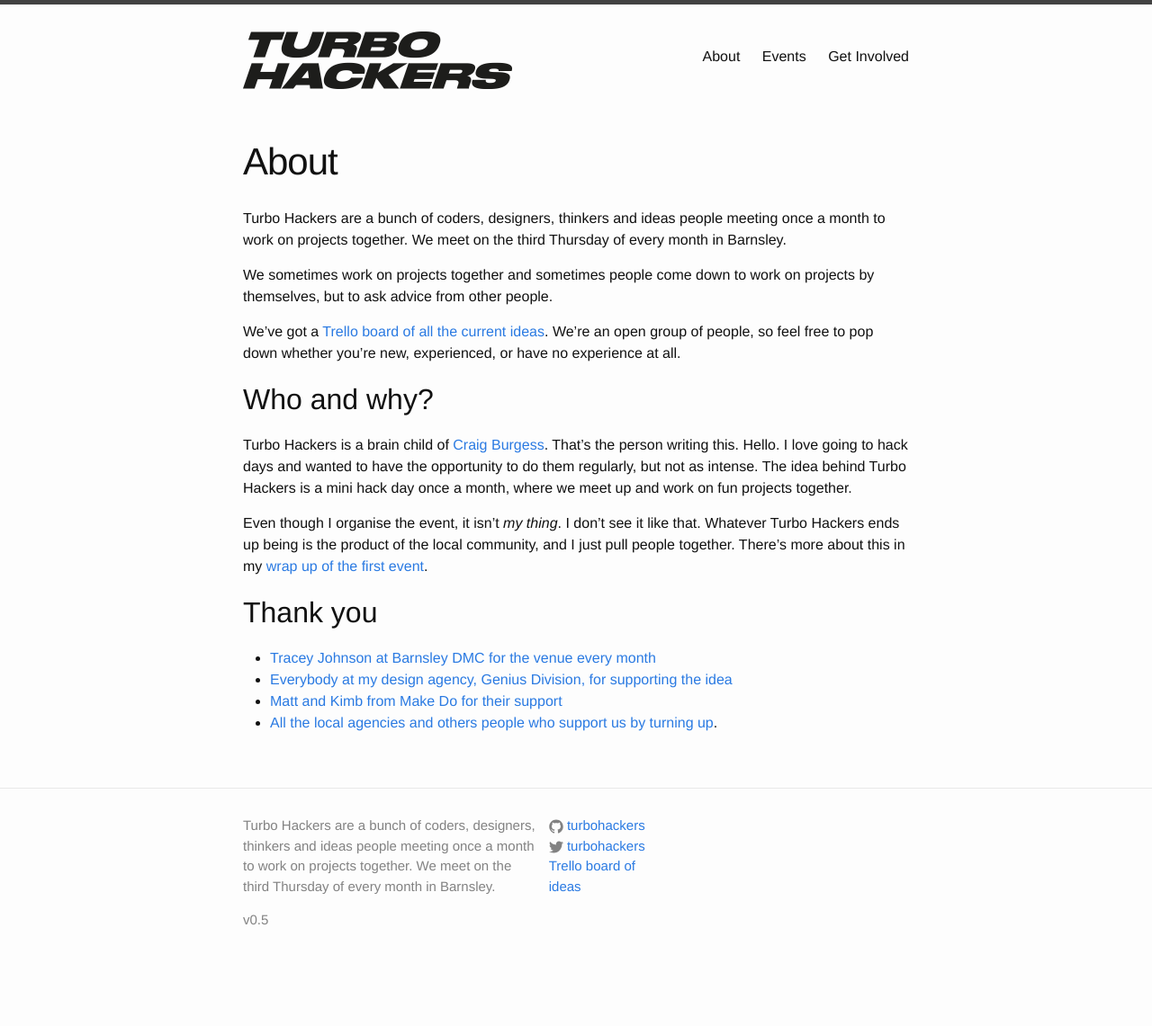
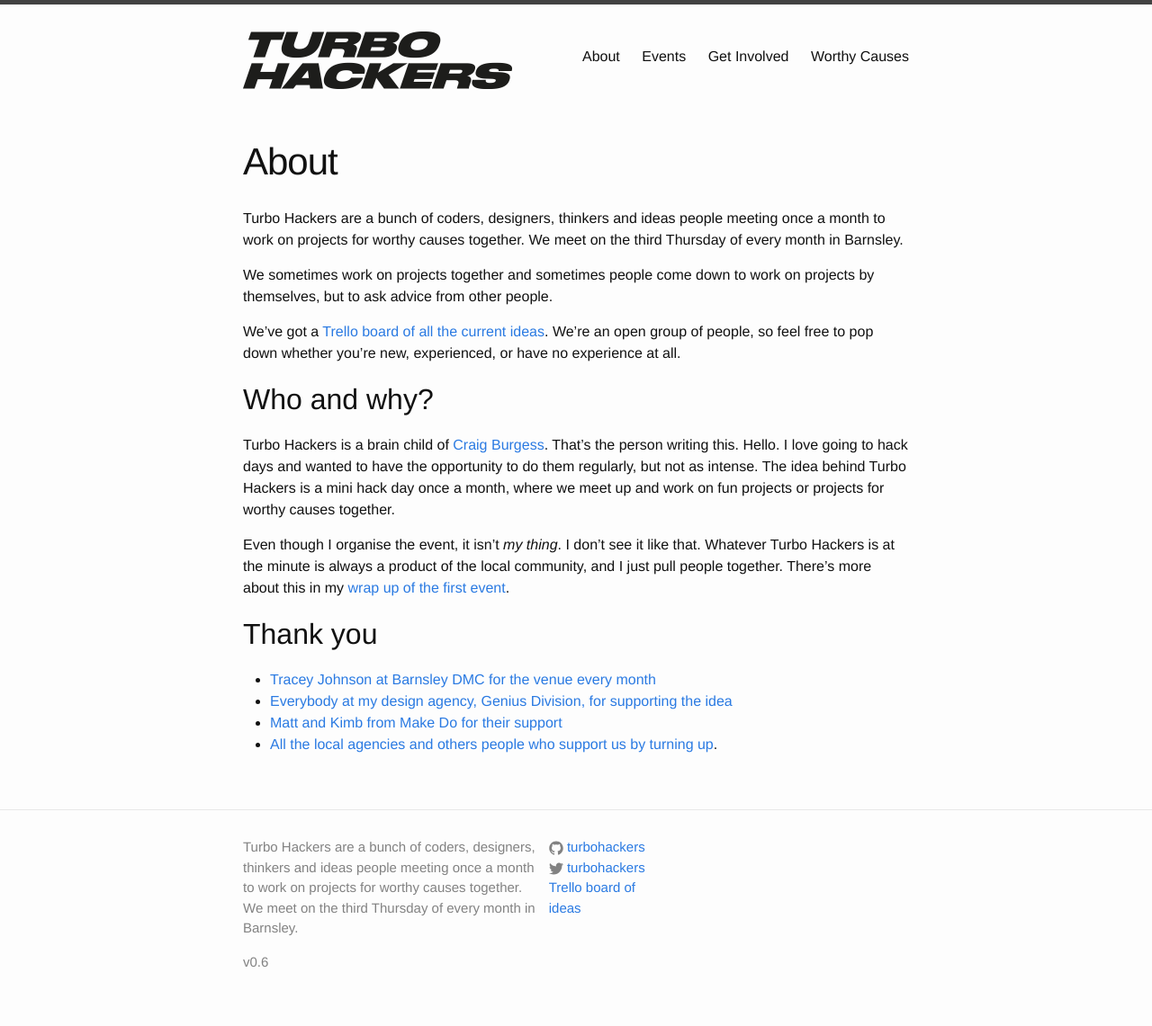
Before and after one commit to turbohackers/turbohackers.github.io, a Jekyll site: the page built from about.md, in a window 1280 px wide. Shown: the whole page at 90% size. Built offline with Jekyll 4.4.1, drawn with Linux system fonts in a browser that asks for light colours; before the commit the page ends 1095 px from its top, so only the background shows below that.

```diff
--- a/_includes/footer.html
+++ b/_includes/footer.html
@@ -5,8 +5,8 @@
     <div class="footer-col-wrapper">
 
       <div class="footer-col footer-col-3">
-        <p>Turbo Hackers are a bunch of coders, designers, thinkers and ideas people meeting once a month to work on projects together. We meet on the third Thursday of every month in Barnsley.</p>
-        <p>v0.5</p>
+        <p>Turbo Hackers are a bunch of coders, designers, thinkers and ideas people meeting once a month to work on projects for worthy causes together. We meet on the third Thursday of every month in Barnsley.</p>
+        <p>v0.6</p>
       </div>
 
       <div class="footer-col footer-col-2">
--- a/_posts/2016-01-26-a-look-forward-to-002.markdown
+++ b/_posts/2016-01-26-001-catch-up.markdown
@@ -1,8 +1,8 @@
 ---
 layout: post
-title:  "#001 Catch up"
+title:  "#001 - Catch up"
 date:   2015-11-26 21:02:54 +0000
-categories: jekyll update
+categories: update
 author: "Craig"
 ---
 So that's the first ever Turbo Hackers event done.
--- a/about.md
+++ b/about.md
@@ -4,7 +4,7 @@ title: About
 permalink: /about/
 ---
 
-Turbo Hackers are a bunch of coders, designers, thinkers and ideas people meeting once a month to work on projects together. We meet on the third Thursday of every month in Barnsley.
+Turbo Hackers are a bunch of coders, designers, thinkers and ideas people meeting once a month to work on projects for worthy causes together. We meet on the third Thursday of every month in Barnsley.
 
 We sometimes work on projects together and sometimes people come down to work on projects by themselves, but to ask advice from other people.
 
@@ -14,9 +14,9 @@ We've got a [Trello board of all the current ideas][1]. We're an open group of p
 
 ## Who and why?
 
-Turbo Hackers is a brain child of [Craig Burgess][1]. That's the person writing this. Hello. I love going to hack days and wanted to have the opportunity to do them regularly, but not as intense. The idea behind Turbo Hackers is a mini hack day once a month, where we meet up and work on fun projects together.
+Turbo Hackers is a brain child of [Craig Burgess][1]. That's the person writing this. Hello. I love going to hack days and wanted to have the opportunity to do them regularly, but not as intense. The idea behind Turbo Hackers is a mini hack day once a month, where we meet up and work on fun projects or projects for worthy causes together.
 
-Even though I organise the event, it isn't _my thing_. I don't see it like that. Whatever Turbo Hackers ends up being is the product of the local community, and I just pull people together. There's more about this in my [wrap up of the first event][2].
+Even though I organise the event, it isn't _my thing_. I don't see it like that. Whatever Turbo Hackers is at the minute is always a product of the local community, and I just pull people together. There's more about this in my [wrap up of the first event][2].
 
 ## Thank you
 - [Tracey Johnson at Barnsley DMC for the venue every month][3]
```
Also changed, not shown: _posts/2016-02-18-002-catch-up.markdown (added, +40 -0 lines), events.md (+2 -1 lines), helping-worthy-causes.md (added, +38 -0 lines), _posts/2015-11-26-002-look-forward.markdown (renamed from _posts/2015-11-26-001-catch-up.markdown), 1 other file.
